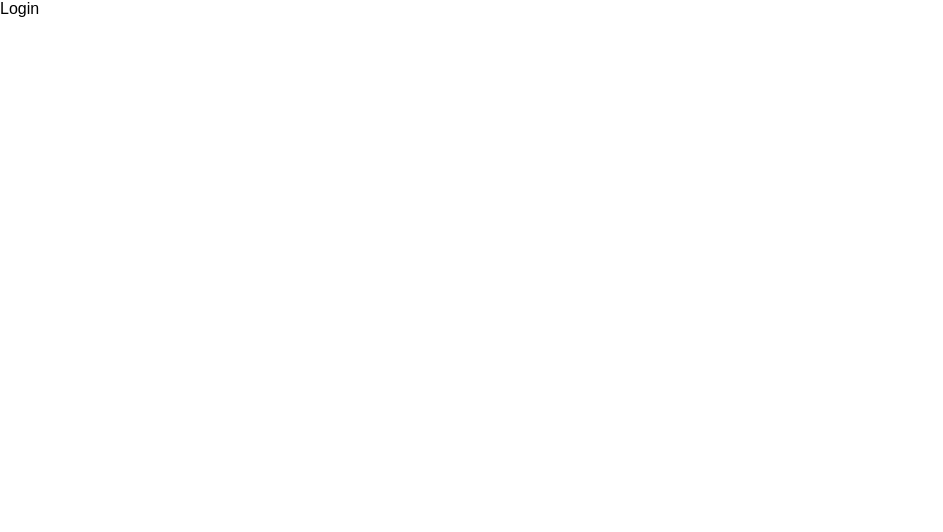
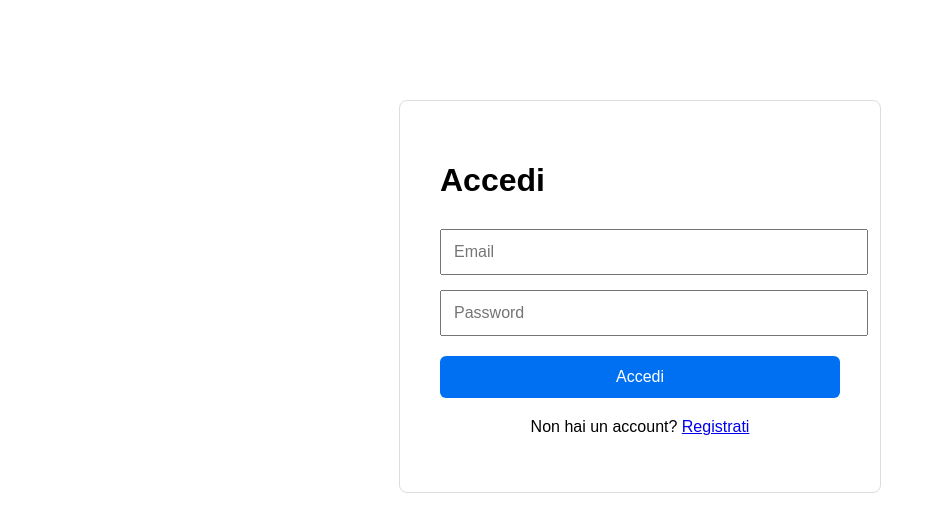
Before and after one commit to andreifr98/site-builder-itali, a Next.js app: page /login in a window 1280 px wide. Shown: the top 532 px of the page, without its empty margins (0-943 px from the left). Built offline with nearby package versions, Linux system fonts and the light colour scheme.

Commit message:
Update page.tsx

```diff
--- a/app/login/page.tsx
+++ b/app/login/page.tsx
@@ -1,3 +1,50 @@
+'use client';
+
 export default function Login() {
-  return <div>Login</div>;
+  return (
+    <div style={{
+      maxWidth: '400px',
+      margin: '100px auto',
+      padding: '40px',
+      border: '1px solid #ddd',
+      borderRadius: '8px'
+    }}>
+      <h1 style={{ marginBottom: '30px' }}>Accedi</h1>
+      <input
+        type="email"
+        placeholder="Email"
+        style={{
+          width: '100%',
+          padding: '12px',
+          marginBottom: '15px',
+          fontSize: '16px'
+        }}
+      />
+      <input
+        type="password"
+        placeholder="Password"
+        style={{
+          width: '100%',
+          padding: '12px',
+          marginBottom: '20px',
+          fontSize: '16px'
+        }}
+      />
+      <button style={{
+        width: '100%',
+        padding: '12px',
+        backgroundColor: '#0070f3',
+        color: 'white',
+        border: 'none',
+        borderRadius: '6px',
+        fontSize: '16px',
+        cursor: 'pointer'
+      }}>
+        Accedi
+      </button>
+      <p style={{ textAlign: 'center', marginTop: '20px' }}>
+        Non hai un account? <a href="/signup">Registrati</a>
+      </p>
+    </div>
+  );
 }
```
